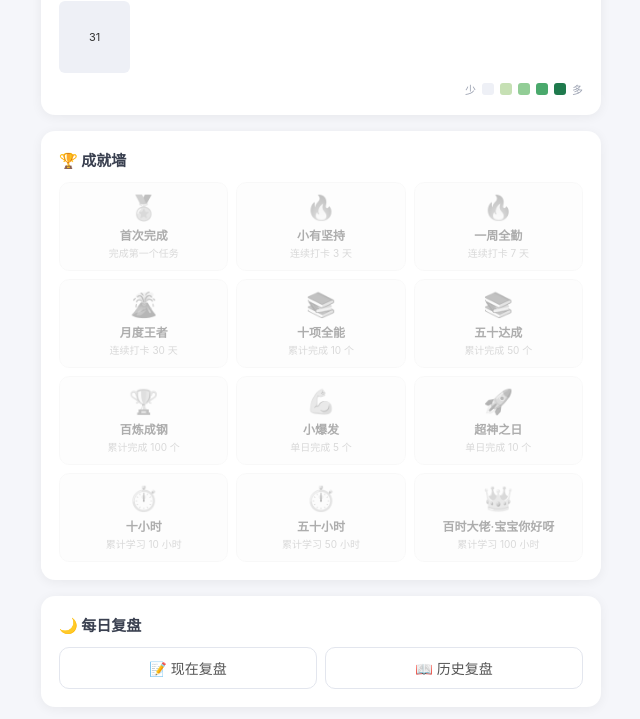
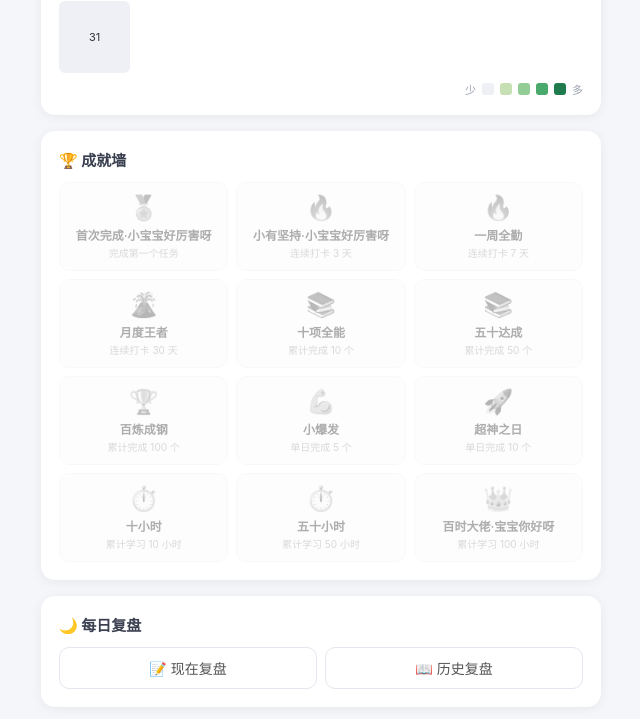
Before and after one commit to aniparty/study-plan, a plain HTML site: page index.html in a window 1280 px wide. Shown: the part 1972-2691 px from the top of the page, without its empty margins (319-959 px from the left). Drawn offline with Linux system fonts and the light colour scheme.

Commit message:
成就墙：首次完成、小有坚持追加「小宝宝好厉害呀」

```diff
--- a/index.html
+++ b/index.html
@@ -487,8 +487,8 @@
     const maxDay=days.reduce((m,k)=>Math.max(m,dailyLog[k]),0);
     const s={totalDone,totalMinutes,maxStreak,maxDay};
     const ACH=[
-      {i:'🏅',n:'首次完成',d:'完成第一个任务',ok:s.totalDone>=1},
-      {i:'🔥',n:'小有坚持',d:'连续打卡 3 天',ok:s.maxStreak>=3},
+      {i:'🏅',n:'首次完成·小宝宝好厉害呀',d:'完成第一个任务',ok:s.totalDone>=1},
+      {i:'🔥',n:'小有坚持·小宝宝好厉害呀',d:'连续打卡 3 天',ok:s.maxStreak>=3},
       {i:'🔥',n:'一周全勤',d:'连续打卡 7 天',ok:s.maxStreak>=7},
       {i:'🌋',n:'月度王者',d:'连续打卡 30 天',ok:s.maxStreak>=30},
       {i:'📚',n:'十项全能',d:'累计完成 10 个',ok:s.totalDone>=10},
```
